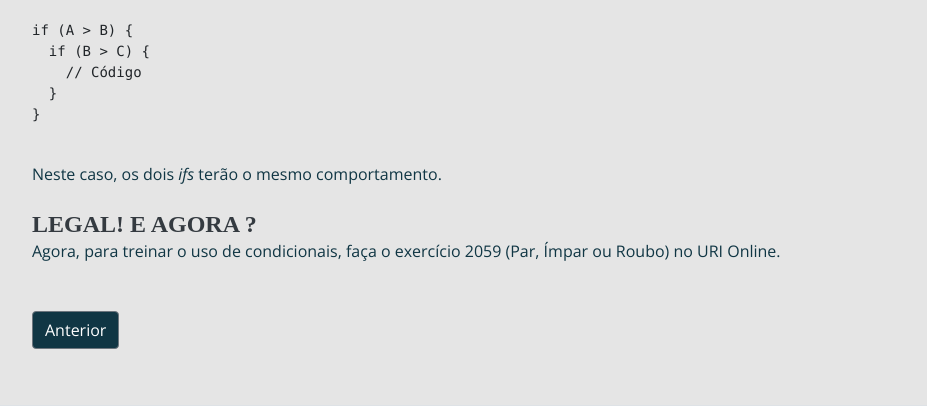
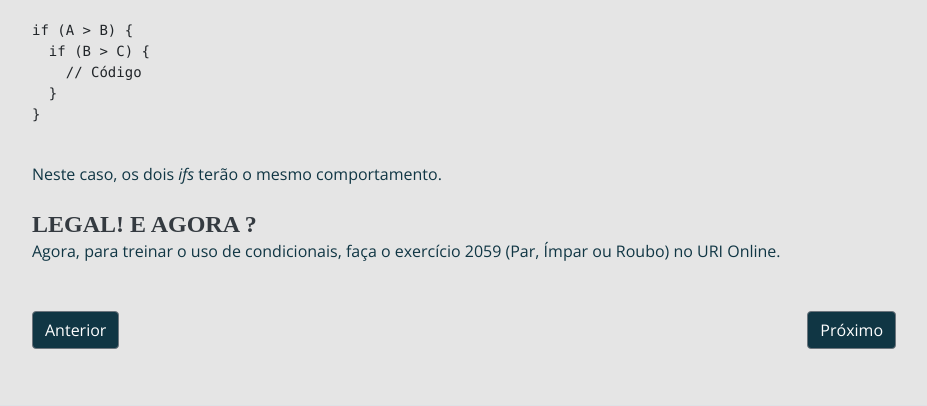
Before and after one commit to brunoemori/UEM-ProgrammingContest, a Django app: page /guides/n3 in a window 1280 px wide. Shown: the part 3109-3515 px from the top of the page, without its empty margins (312-1239 px from the left). Run offline with Django 3.2, Linux system fonts and the light colour scheme; some libraries are stand-ins or nearby versions; some web fonts are replaced.

Commit message:
Button added for next page

```diff
--- a/guides/templates/guides/n3.html
+++ b/guides/templates/guides/n3.html
@@ -138,8 +138,11 @@ if (A > B) {
               <button type="button" class="btn btn-secondary"> Anterior </button>
             </a>
           </div>
-        </div>
-
+          <div align="right">
+            <a href="/guides/n4">
+              <button type="button" class="btn btn-secondary"> Próximo </button>
+            </a>
+          </div>
         </div>
 
       </section>
```
